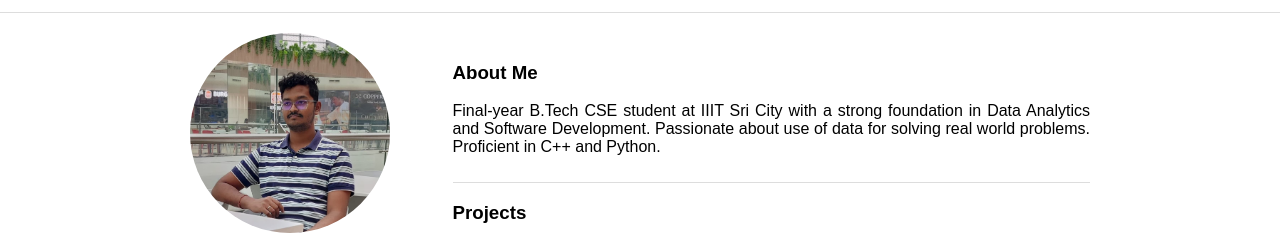
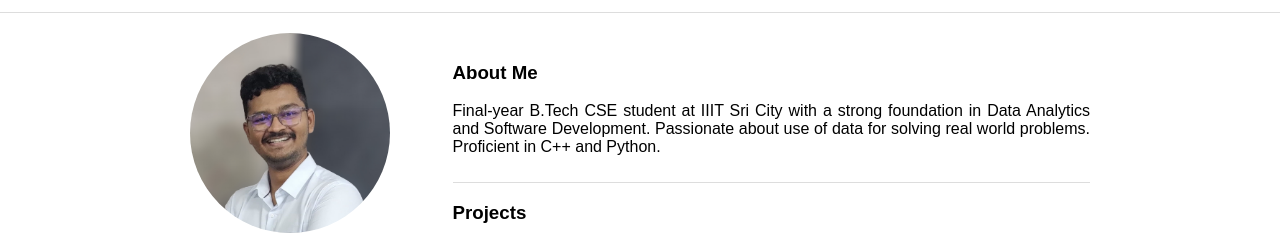
Before and after one commit to Pranesh2288/portfolio, a plain HTML site: page index.html in a window 1280 px wide. Shown: the part 46-286 px from the top of the page. Drawn offline with Linux system fonts and the light colour scheme.

Commit message:
Second Commit.

```diff
--- a/index.html
+++ b/index.html
@@ -139,7 +139,7 @@
 
     <div class="container">
       <div class="sidebar">
-        <img src="Untitled-1.jpeg" alt="Profile" />
+        <img src="Untitled-1.jpg" alt="Profile" />
         <div style="text-align: center">
           <p><strong style="font-size: 1.5em">Pranesh S</strong></p>
           <p style="font-size: 0.9em; position: relative; top: -10px">
```
Also changed, not shown: Untitled-1.jpeg (deleted), Untitled-1.jpg (added).
